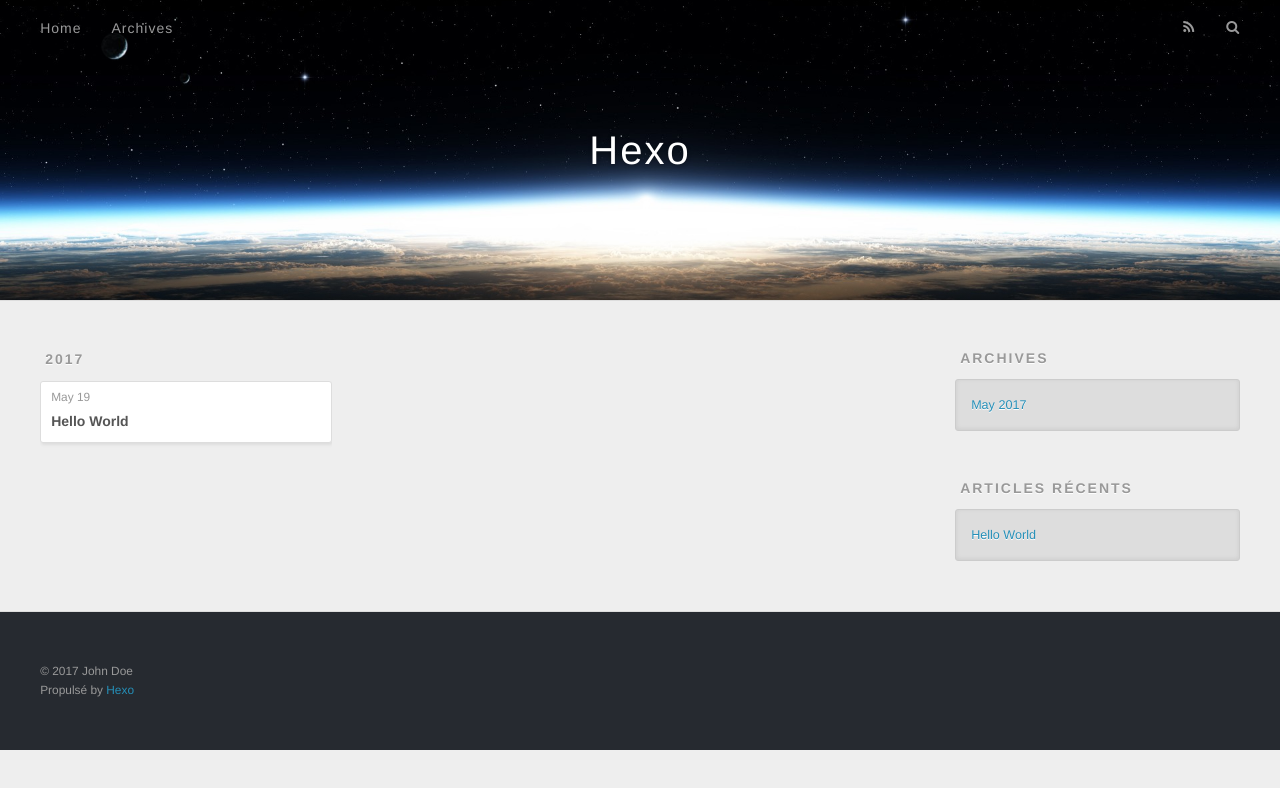
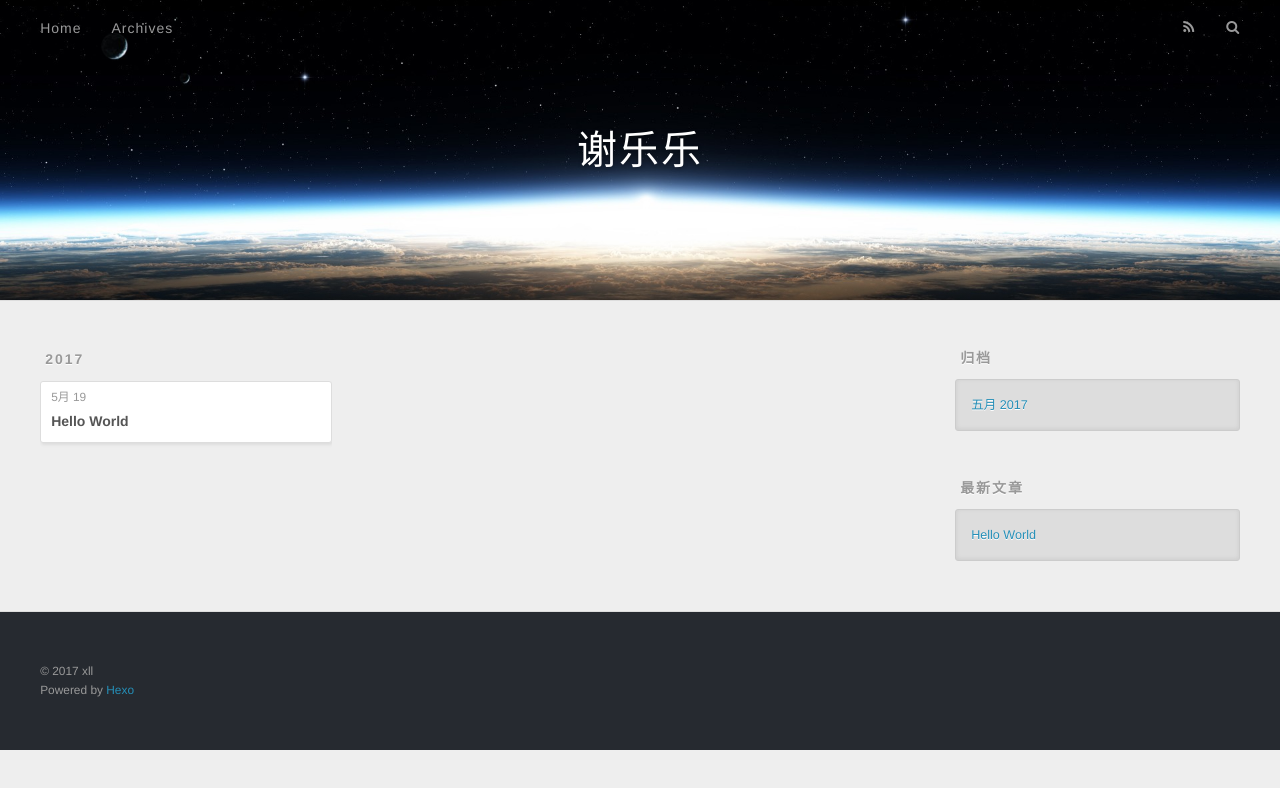
Before and after one commit to hunterxie/hunterxie.github.io, a plain HTML site: page archives/index.html in a window 1280 px wide. Drawn offline with nearby package versions, Linux system fonts and the light colour scheme.

Commit message:
Site updated: 2017-05-19 23:20:34

```diff
--- a/archives/index.html
+++ b/archives/index.html
@@ -3,16 +3,16 @@
 <head>
   <meta charset="utf-8">
 
-  <title>Archives | Hexo</title>
+  <title>归档 | 谢乐乐</title>
   <meta name="viewport" content="width=device-width, initial-scale=1, maximum-scale=1">
   <meta property="og:type" content="website">
-<meta property="og:title" content="Hexo">
-<meta property="og:url" content="http://yoursite.com/archives/index.html">
-<meta property="og:site_name" content="Hexo">
+<meta property="og:title" content="谢乐乐">
+<meta property="og:url" content="http://ilovesongyuling.com/archives/index.html">
+<meta property="og:site_name" content="谢乐乐">
 <meta name="twitter:card" content="summary">
-<meta name="twitter:title" content="Hexo">
+<meta name="twitter:title" content="谢乐乐">
 
-    <link rel="alternate" href="/atom.xml" title="Hexo" type="application/atom+xml">
+    <link rel="alternate" href="/atom.xml" title="谢乐乐" type="application/atom+xml">
 
 
     <link rel="icon" href="/favicon.png">
@@ -33,7 +33,7 @@
   <div id="header-outer" class="outer">
     <div id="header-title" class="inner">
       <h1 id="logo-wrap">
-        <a href="/" id="logo">Hexo</a>
+        <a href="/" id="logo">谢乐乐</a>
       </h1>
 
     </div>
@@ -48,12 +48,12 @@
       </nav>
       <nav id="sub-nav">
 
-          <a id="nav-rss-link" class="nav-icon" href="/atom.xml" title="Flux RSS"></a>
+          <a id="nav-rss-link" class="nav-icon" href="/atom.xml" title="RSS Feed"></a>
 
-        <a id="nav-search-btn" class="nav-icon" title="Rechercher"></a>
+        <a id="nav-search-btn" class="nav-icon" title="搜索"></a>
       </nav>
       <div id="search-form-wrap">
-        <form action="//google.com/search" method="get" accept-charset="UTF-8" class="search-form"><input type="search" name="q" class="search-form-input" placeholder="Search"><button type="submit" class="search-form-submit">&#xF002;</button><input type="hidden" name="sitesearch" value="http://yoursite.com"></form>
+        <form action="//google.com/search" method="get" accept-charset="UTF-8" class="search-form"><input type="search" name="q" class="search-form-input" placeholder="Search"><button type="submit" class="search-form-submit">&#xF002;</button><input type="hidden" name="sitesearch" value="http://ilovesongyuling.com"></form>
       </div>
     </div>
   </div>
@@ -76,7 +76,7 @@
   <div class="archive-article-inner">
     <header class="archive-article-header">
       <a href="/2017/05/19/hello-world/" class="archive-article-date">
-  <time datetime="2017-05-19T14:37:24.000Z" itemprop="datePublished">May 19</time>
+  <time datetime="2017-05-19T14:37:24.000Z" itemprop="datePublished">5月 19</time>
 </a>
 
 
@@ -107,9 +107,9 @@
 
 
   <div class="widget-wrap">
-    <h3 class="widget-title">Archives</h3>
+    <h3 class="widget-title">归档</h3>
     <div class="widget">
-      <ul class="archive-list"><li class="archive-list-item"><a class="archive-list-link" href="/archives/2017/05/">May 2017</a></li></ul>
+      <ul class="archive-list"><li class="archive-list-item"><a class="archive-list-link" href="/archives/2017/05/">五月 2017</a></li></ul>
     </div>
   </div>
 
@@ -117,7 +117,7 @@
 
 
   <div class="widget-wrap">
-    <h3 class="widget-title">Articles récents</h3>
+    <h3 class="widget-title">最新文章</h3>
     <div class="widget">
       <ul>
 
@@ -137,8 +137,8 @@
 
   <div class="outer">
     <div id="footer-info" class="inner">
-      &copy; 2017 John Doe<br>
-      Propulsé by <a href="http://hexo.io/" target="_blank">Hexo</a>
+      &copy; 2017 xll<br>
+      Powered by <a href="http://hexo.io/" target="_blank">Hexo</a>
     </div>
   </div>
 </footer>
```
Also changed, not shown: 2017/05/19/hello-world/index.html (+14 -14 lines), archives/2017/05/index.html (+16 -16 lines), archives/2017/index.html (+16 -16 lines), index.html (+16 -16 lines), 1 other file.
